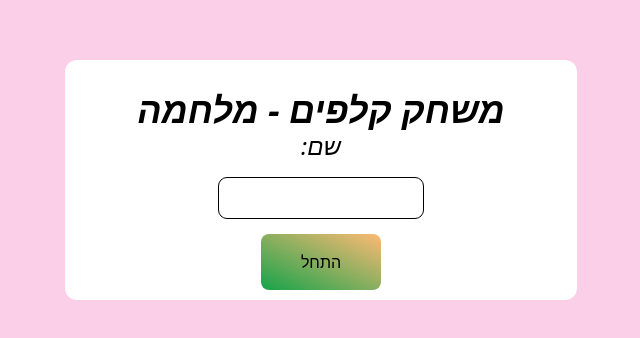
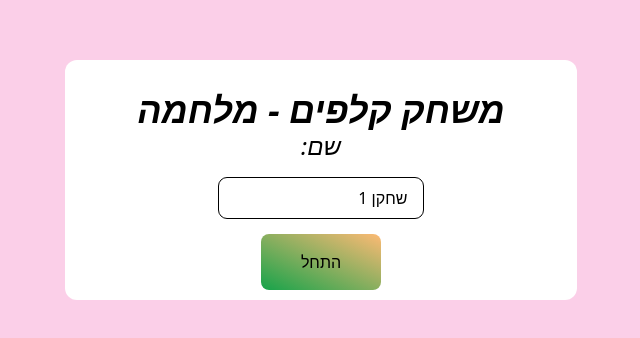
Before and after one commit to omriTech1/war-card-game, a React (Vite) app: page / in a window 1280 px wide. Shown: the part 220-558 px from the top of the page, without its empty margins (319-959 px from the left). Built offline with nearby package versions, Linux system fonts and the light colour scheme.

Commit message:
testing out github actions with storybook

```diff
--- a/package.json
+++ b/package.json
@@ -3,7 +3,7 @@
   "private": true,
   "version": "0.0.0",
   "type": "module",
-  "homepage": "http://omriTech1.github.io/war-card-game",
+  "homepage": "http://omritech1.github.io/war-card-game",
   "scripts": {
     "predeploy": "npm run build-storybook",
     "deploy-storybook": "gh-pages -d storybook-static",
--- a/src/App.jsx
+++ b/src/App.jsx
@@ -5,7 +5,7 @@ import HomePage from "./pages/HomePage";
 import { Context } from "./context";
 
 function App() {
-  const [context, setContext] = useState('');
+  const [context, setContext] = useState('שחקן 1');
 
   return (
     <Context.Provider value={[context, setContext]}>
```
